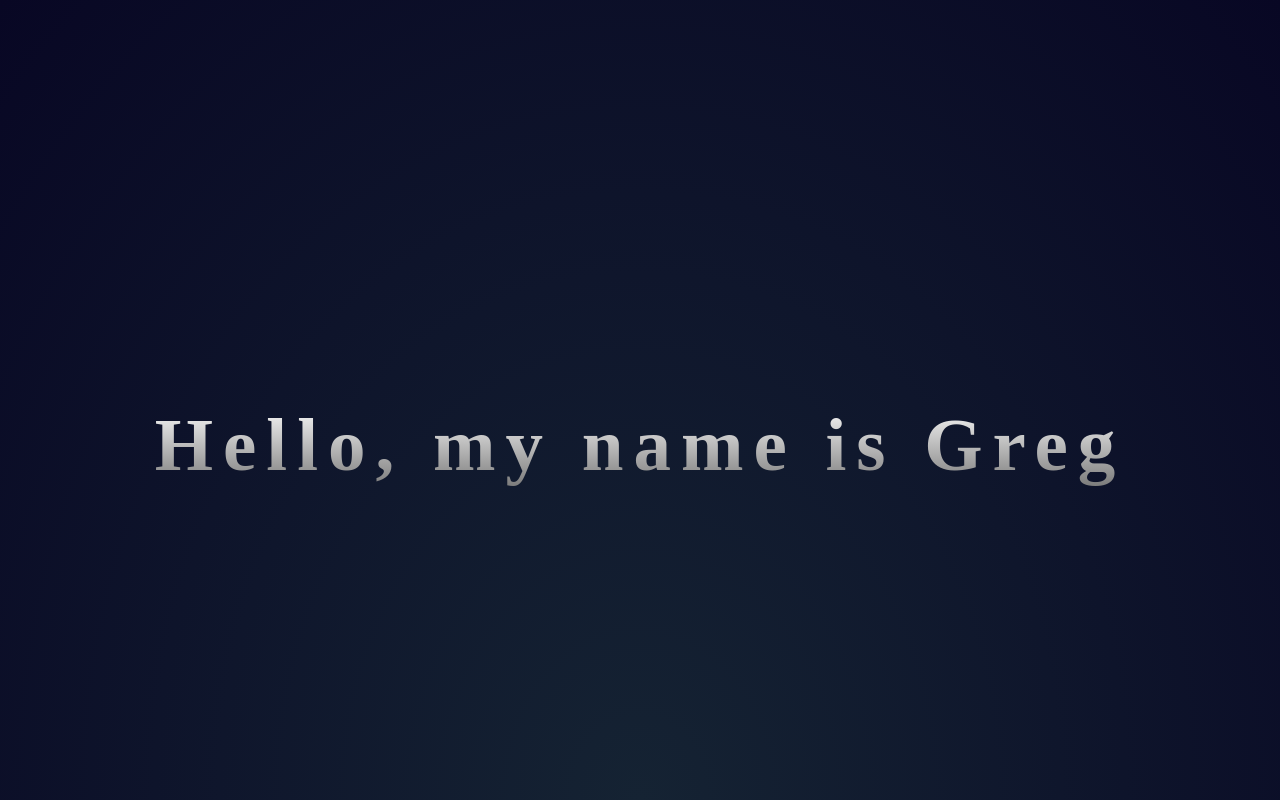
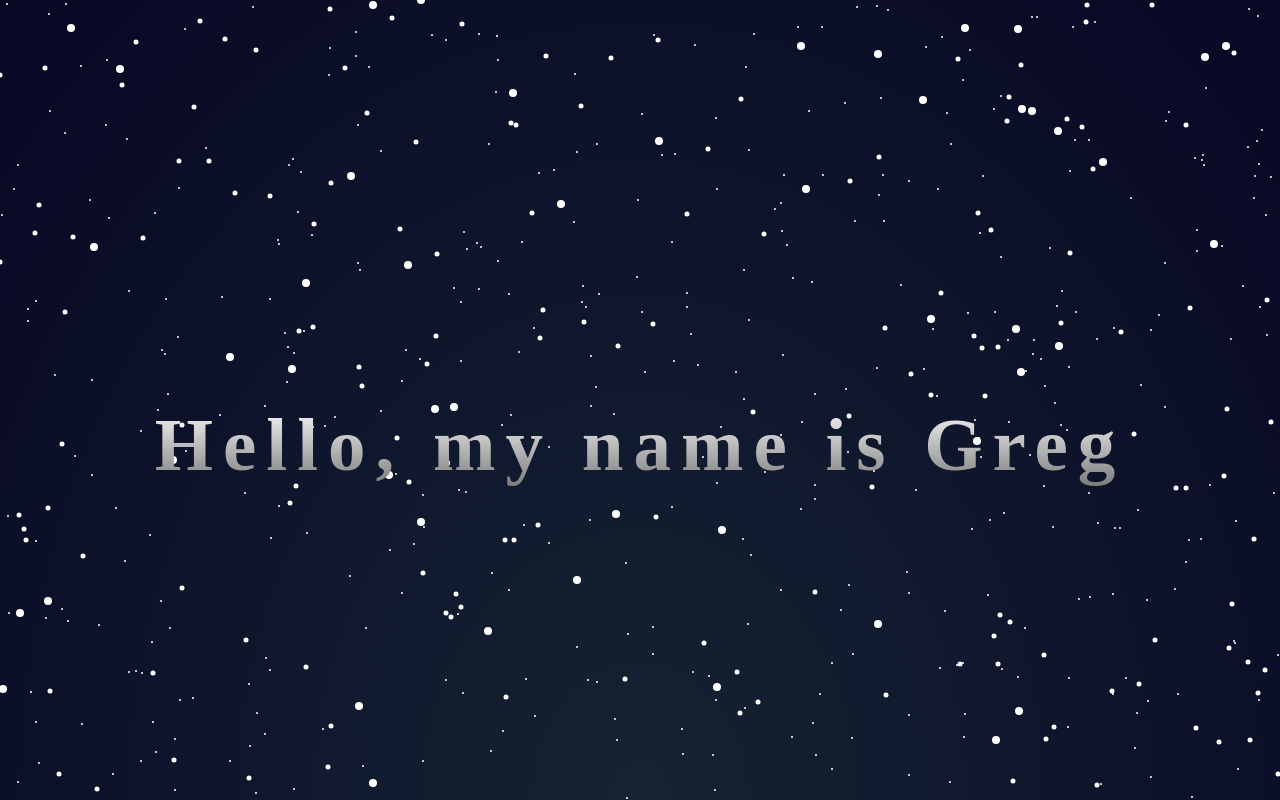
Before and after one commit to gyasinski/personal-website, a Flask app: page / in a window 1280 px wide. Run offline with Flask 2, Linux system fonts and the light colour scheme.

Commit message:
updated background
added starfield generation to the background. the stars created are unique each time the page is refreshed.

```diff
--- a/static/backgroundEffect.css
+++ b/static/backgroundEffect.css
@@ -23,3 +23,9 @@ html {
     -webkit-background-clip: text;
     -webkit-text-fill-color: transparent;
 }
+
+canvas {
+    position: absolute;
+    top: 0;
+    left: 0;
+}
--- a/templates/index.html
+++ b/templates/index.html
@@ -7,12 +7,33 @@
 </head>
 <body>
     <section class="wrapper">
-        <div id="stars1"></div>
-        <div id="stars2"></div>
-        <div id="stars3"></div>
+        <canvas id="stars1" width="getWindowWidth()" height="getWindowLength()"></canvas>
+        <canvas id="stars2" width="getWindowWidth()" height="getWindowLength()"></canvas>
+        <canvas id="stars3" width="getWindowWidth()" height="getWindowLength()"></canvas>
         <div id="title">
             <h1>Hello, my name is Greg</h1>
         </div>
     </section>
 </body>
+<script>
+    function drawStars(canvas_id, amount, star_size) {
+        var stars = document.getElementById(canvas_id).getContext("2d");
+        // Size the canvas
+        stars.canvas.width = window.innerWidth;
+        stars.canvas.height = window.innerHeight;
+
+        // Draw stars
+        for (let i = 0; i < amount; i++) {
+            stars.beginPath();
+            stars.arc(Math.floor(Math.random() * window.innerWidth),
+                Math.floor(Math.random() * window.innerHeight), star_size, 0, 2 * Math.PI);
+            stars.fillStyle = "white";
+            stars.fill();
+        }
+    }
+
+    drawStars("stars1", 50, 4);
+    drawStars("stars2", 150, 2.5);
+    drawStars("stars3", 400, 1);
+</script>
 </html>
```
